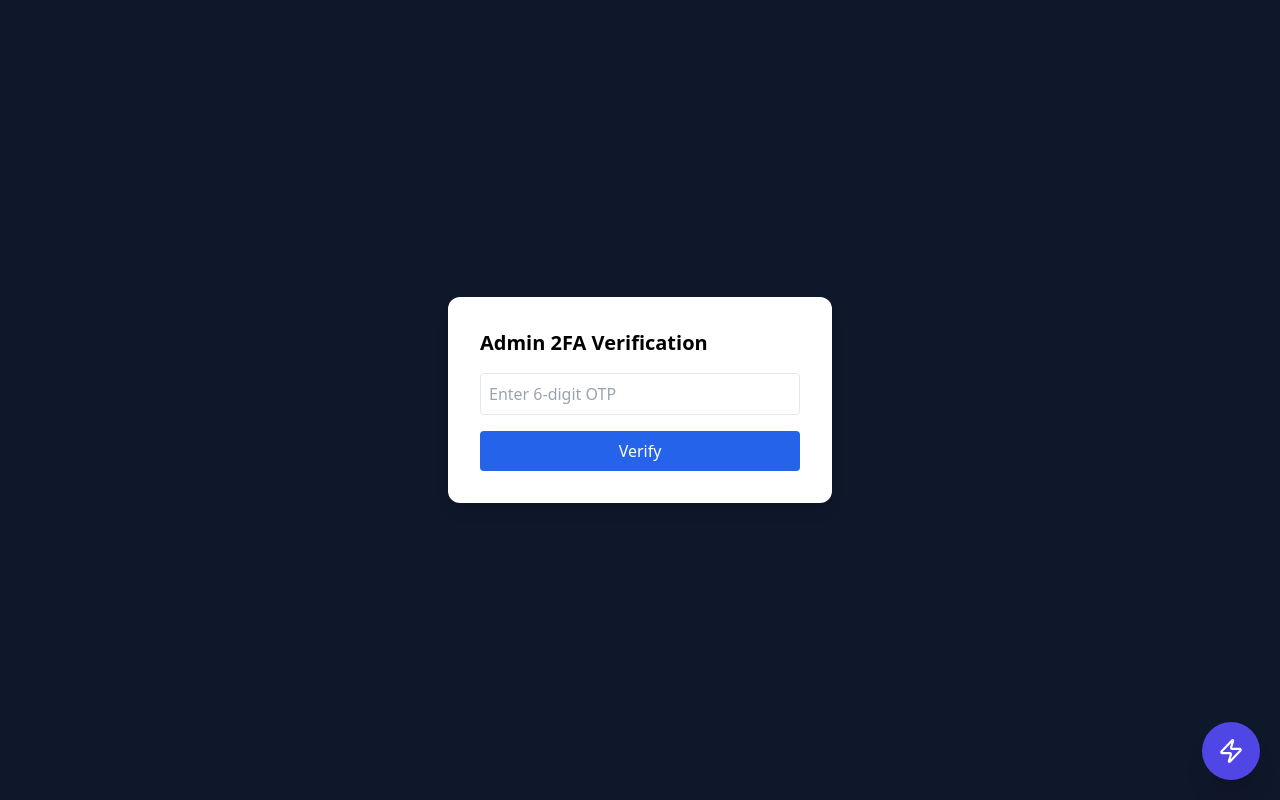
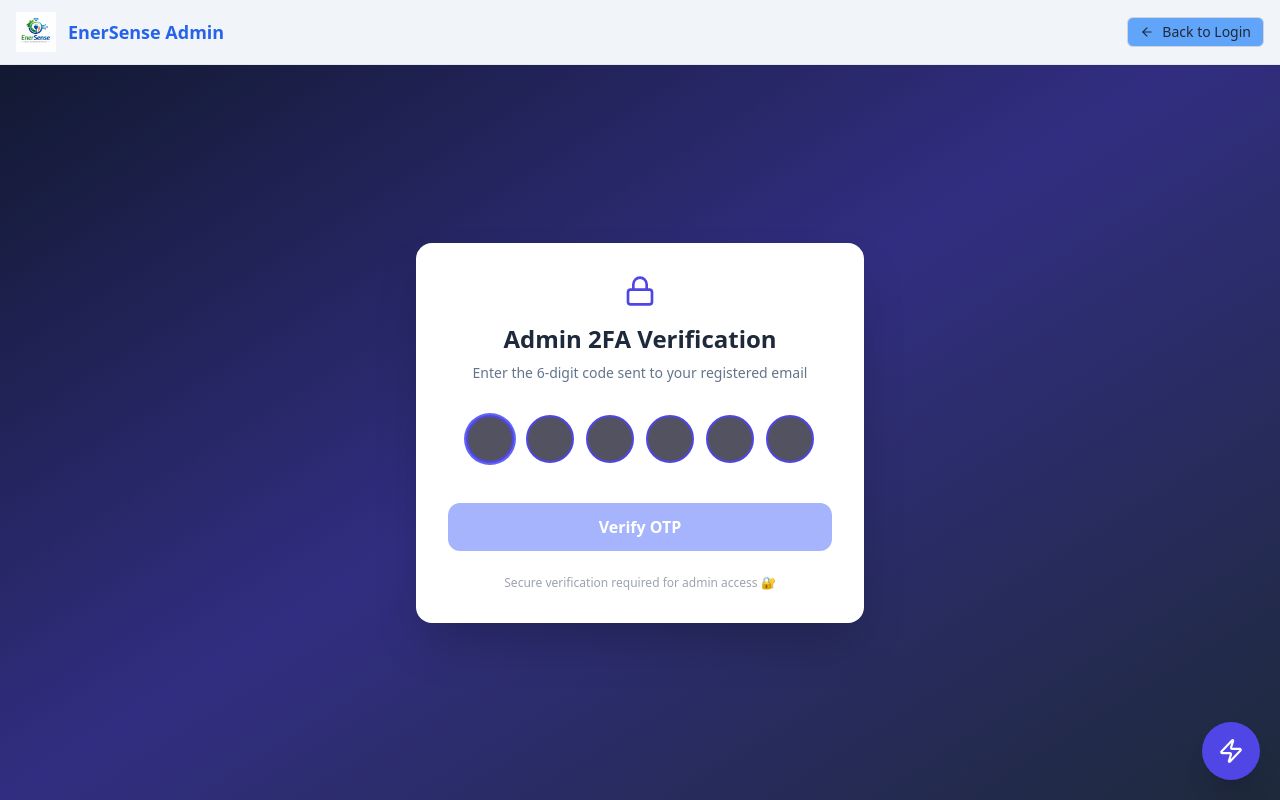
Before and after one commit to hp0901/EnerSense, a React (Create React App) app in the folder frontend/: page /admin-2fa in a window 1280 px wide. Built offline with nearby package versions, Linux system fonts and the light colour scheme.

Commit message:
Add Admin to send bulk email functionality 10

```diff
--- a/frontend/src/Pages/Admin2FAPage.jsx
+++ b/frontend/src/Pages/Admin2FAPage.jsx
@@ -1,17 +1,22 @@
 import React, { useState } from "react";
 import { useNavigate } from "react-router-dom";
-import { login2FAApi } from "../services/operations/twofa"; // Adjust the path as necessary
+import { login2FAApi } from "../services/operations/twofa";
 import toast from "react-hot-toast";
+import OtpInput from "react-otp-input";
+import { useUser } from "../context/UserContext";
+import logo from "../assets/EnerSence_logo.png";
+import { FiArrowLeft, FiLock } from "react-icons/fi";
 
 const Admin2FAPage = () => {
   const [otp, setOtp] = useState("");
   const navigate = useNavigate();
+  const { setUser } = useUser();
 
   const userId = localStorage.getItem("admin2FAUserId");
 
   const handleVerify = async () => {
-    if (!otp) {
-      toast.error("Please enter OTP");
+    if (!otp || otp.length !== 6) {
+      toast.error("Please enter valid 6-digit OTP");
       return;
     }
 
@@ -21,37 +26,104 @@ const Admin2FAPage = () => {
       const res = await login2FAApi(userId, otp);
 
       localStorage.setItem("token", res.token);
+      setUser(res.user);
+      localStorage.setItem("user", JSON.stringify(res.user));
       localStorage.removeItem("admin2FAUserId");
 
       toast.success("2FA Verified Successfully", { id: toastId });
 
       navigate("/admin");
-
     } catch (err) {
-      toast.error(err);
+      toast.error(err?.response?.data?.message || "Invalid OTP");
+      setOtp("");
     }
   };
 
   return (
-    <div className="flex items-center justify-center min-h-screen bg-slate-900">
-      <div className="bg-white p-8 rounded-xl shadow-lg w-96">
-        <h2 className="text-xl font-bold mb-4">Admin 2FA Verification</h2>
+    <div className="min-h-screen bg-gradient-to-br from-slate-900 via-indigo-900 to-slate-800 flex flex-col">
 
-        <input
-          type="text"
-          maxLength="6"
-          placeholder="Enter 6-digit OTP"
-          value={otp}
-          onChange={(e) => setOtp(e.target.value)}
-          className="border w-full p-2 rounded mb-4"
-        />
+      {/* 🔥 TOP BRAND BAR */}
+      <div className="w-full bg-slate-100 shadow-sm px-4 py-3 border-b flex justify-between items-center">
+        <div className="flex items-center gap-3">
+          <img src={logo} alt="EnerSense Logo" className="h-10" />
+          <span className="text-lg font-semibold text-blue-600">
+            EnerSense Admin
+          </span>
+        </div>
 
+        {/* 🔙 Back Button */}
         <button
-          onClick={handleVerify}
-          className="bg-blue-600 text-white w-full py-2 rounded"
+          onClick={() => navigate("/login")}
+          className="flex items-center gap-2 text-sm text-gray-800 hover:text-blue-600 transition border border-gray-300 hover:border-blue-600 rounded-md px-3 py-1 bg-blue-400 hover:bg-gray-200"
         >
-          Verify
+          <FiArrowLeft />
+          Back to Login
         </button>
+      </div>
+
+      {/* 🔥 CENTER CONTENT */}
+      <div className="flex flex-1 items-center justify-center px-4">
+        <div className="w-full max-w-md bg-white rounded-2xl shadow-2xl p-8 transition-all hover:shadow-indigo-300/40">
+
+          {/* 🔒 Lock Icon */}
+          <div className="flex justify-center mb-4 text-indigo-600">
+            <FiLock size={32} />
+          </div>
+
+          <h2 className="text-2xl font-bold text-center text-slate-800">
+            Admin 2FA Verification
+          </h2>
+
+          <p className="text-sm text-center text-slate-500 mt-2">
+            Enter the 6-digit code sent to your registered email
+          </p>
+
+          {/* OTP INPUT */}
+          <div className="mt-8 flex justify-center">
+            <OtpInput
+              value={otp}
+              onChange={setOtp}
+              numInputs={6}
+              shouldAutoFocus
+              containerStyle={{ display: "flex", gap: "12px" }}
+              renderInput={(props) => (
+                <input
+                  {...props}
+                  className="focus:ring-2 focus:ring-indigo-500 transition-all"
+                  style={{
+                    width: "48px",
+                    height: "48px",
+                    borderRadius: "9999px",
+                    backgroundColor: "#535261",
+                    color: "#ffffff",
+                    fontSize: "20px",
+                    textAlign: "center",
+                    border: "2px solid #4f46e5",
+                    outline: "none",
+                  }}
+                />
+              )}
+            />
+          </div>
+
+          {/* VERIFY BUTTON */}
+          <button
+            onClick={handleVerify}
+            disabled={otp.length !== 6}
+            className={`mt-10 w-full py-3 rounded-xl text-white font-semibold transition-all ${
+              otp.length === 6
+                ? "bg-indigo-600 hover:bg-indigo-700"
+                : "bg-indigo-300 cursor-not-allowed"
+            }`}
+          >
+            Verify OTP
+          </button>
+
+          {/* Extra helper text */}
+          <p className="text-xs text-center text-gray-400 mt-6">
+            Secure verification required for admin access 🔐
+          </p>
+        </div>
       </div>
     </div>
   );
--- a/frontend/src/Pages/AdminManageUsers.jsx
+++ b/frontend/src/Pages/AdminManageUsers.jsx
@@ -32,7 +32,7 @@ const ManageUsers = () => {
         {/* Header */}
         <div className="flex justify-between items-center mb-8">
           <div>
-            <h1 className="text-3xl font-bold text-gray-800">
+            <h1 className="text-3xl  font-bold text-gray-800">
               Manage Users
             </h1>
             <p className="text-gray-500 mt-1">
--- a/frontend/src/components/AdminNavbar.jsx
+++ b/frontend/src/components/AdminNavbar.jsx
@@ -16,11 +16,6 @@ const AdminTopbar = () => {
   const [showCard, setShowCard] = useState(false);
   const dropdownRef = useRef(null);
 
-  // 🔥 Debug log
-  useEffect(() => {
-    console.log("ADMIN USER:", user);
-  }, [user]);
-
   // Close dropdown when clicking outside
   useEffect(() => {
     const handleClickOutside = (e) => {
@@ -34,7 +29,6 @@ const AdminTopbar = () => {
       document.removeEventListener("mousedown", handleClickOutside);
   }, []);
 
-  // 🔥 Block render until user is ready
   if (loading) return null;
   if (!user) return null;
 
@@ -44,27 +38,36 @@ const AdminTopbar = () => {
     localStorage.removeItem("token");
     localStorage.removeItem("user");
     toast.success("Logged out successfully");
-    navigate("/login");
+    navigate("/admin/login");
   };
+
+  // 🔥 Admin Menu Items
+  const adminMenu = [
+    { label: "Dashboard", path: "/admin" },
+    { label: "Manage Users", path: "/admin/manage-users" },
+    { label: "Devices", path: "/admin/create-unique-id" },
+    { label: "Payments", path: "/admin/payments" },
+    { label: "Send Bulk Email", path: "/admin/send-bulk-email" },
+  ];
 
   return (
     <>
       <div className="w-full bg-white shadow-sm px-6 py-3 flex items-center justify-between border-b">
 
-        {/* LEFT */}
+        {/* LEFT SIDE */}
         <div className="flex items-center gap-3">
           <Link to="/admin" className="flex items-center gap-2">
             <img src={logo} alt="EnerSense Logo" className="h-8" />
             <span className="text-xl font-semibold text-blue-600">
-              EnerSense
+              EnerSense Admin
             </span>
           </Link>
         </div>
 
-        {/* RIGHT */}
+        {/* RIGHT SIDE */}
         <div ref={dropdownRef} className="relative flex items-center gap-4">
 
-          {/* Avatar */}
+          {/* ✅ CLICKABLE AVATAR */}
           <div
             onClick={() => setOpen((prev) => !prev)}
             className={`w-10 h-10 text-white rounded-full
@@ -79,43 +82,62 @@ const AdminTopbar = () => {
             {user.firstName.charAt(0).toUpperCase()}
           </div>
 
-          {/* Three Dots */}
+          {/* ✅ THREE DOTS */}
           <button
             onClick={() => setOpen((prev) => !prev)}
-            className="p-1 text-gray-500 hover:text-gray-700"
+            className="p-1 text-gray-500 hover:text-gray-700 transition"
           >
-            <BsThreeDotsVertical size={18} />
+            <BsThreeDotsVertical size={20} />
           </button>
 
-          {/* Dropdown */}
+          {/* ✅ DROPDOWN MENU */}
           {open && (
-            <div className="absolute right-0 top-14 bg-white border shadow-lg rounded-lg w-56 p-3">
+            <div className="absolute right-0 top-14 bg-white border shadow-xl rounded-xl w-60 py-3 z-50">
 
-              <p className="font-medium text-gray-800">
-                {user.firstName} {user.lastName}
-              </p>
+              {/* User Info */}
+              <div className="px-4 pb-3 border-b">
+                <p className="font-medium text-gray-800">
+                  {user.firstName} {user.lastName}
+                </p>
+                <p className="text-sm text-gray-500">
+                  Role: {user.role}
+                </p>
+              </div>
 
-              <p className="text-sm text-gray-500 mb-3">
-                Role: {user.role}
-              </p>
+              {/* Menu Links */}
+              <div className="py-2">
+                {adminMenu.map((item, index) => (
+                  <Link
+                    key={index}
+                    to={item.path}
+                    onClick={() => setOpen(false)}
+                    className="block px-4 py-2 text-sm text-gray-700 hover:bg-blue-50 hover:text-blue-600 transition"
+                  >
+                    {item.label}
+                  </Link>
+                ))}
+              </div>
 
+              <div className="border-t my-2"></div>
+
+              {/* Digital ID */}
               <button
                 onClick={() => {
                   setShowCard(true);
                   setOpen(false);
                 }}
-                className="w-full text-left text-blue-600 hover:bg-blue-50 px-2 py-1 rounded mb-1"
+                className="w-full text-left px-4 py-2 text-sm text-blue-600 hover:bg-blue-50 transition"
               >
                 View Digital ID
               </button>
 
+              {/* Logout */}
               <button
                 onClick={handleLogout}
-                className="w-full text-left text-red-500 hover:bg-red-50 px-2 py-1 rounded"
+                className="w-full text-left px-4 py-2 text-sm text-red-500 hover:bg-red-50 transition"
               >
                 Logout
               </button>
-
             </div>
           )}
         </div>
```
Also changed, not shown: frontend/src/App.js (+94 -21 lines).
